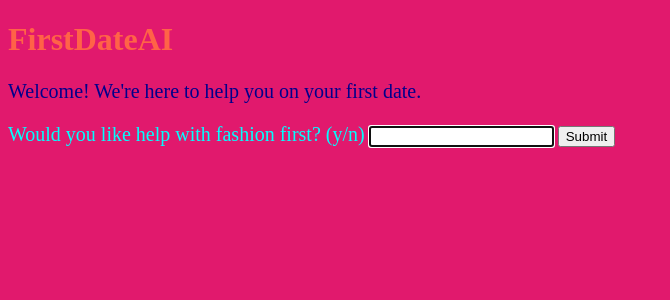
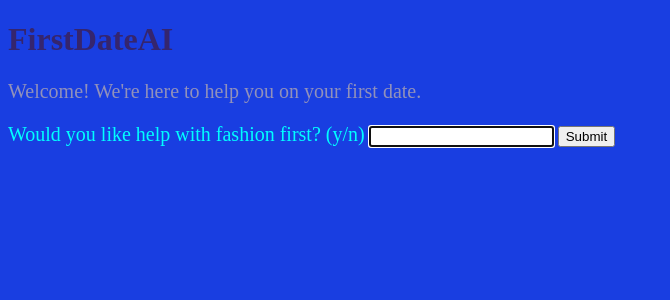
Before and after one commit to alexjnail13/AI-Hackathon-Project, a Flask app: page / in a window 1280 px wide. Shown: the top 300 px of the page, without its empty margins (0-670 px from the left). Run offline with Flask 3, Linux system fonts and the light colour scheme.

Commit message:
Changing colors

```diff
--- a/templates/index.html
+++ b/templates/index.html
@@ -4,17 +4,17 @@
 
     <style>
         .title-text{
-            color:tomato
+            color:rgb(53, 37, 110)
         }
     </style>
     <h1 class="title-text">FirstDateAI</h1>
 
-    <body style="background-color:rgb(225, 25, 109);">
+    <body style="background-color:rgb(25, 62, 225);">
 
 </head>
 <body>
 
-    <p style = "color:darkblue; font-size:20px">Welcome! We're here to help you on your first date.</p>
+    <p style = "color:rgb(145, 145, 187); font-size:20px">Welcome! We're here to help you on your first date.</p>
     {% if step == "fashion" %}
         <form method="post">
             <label style = "color:aqua; font-size:20px">Would you like help with fashion first? (y/n)</label>
```
